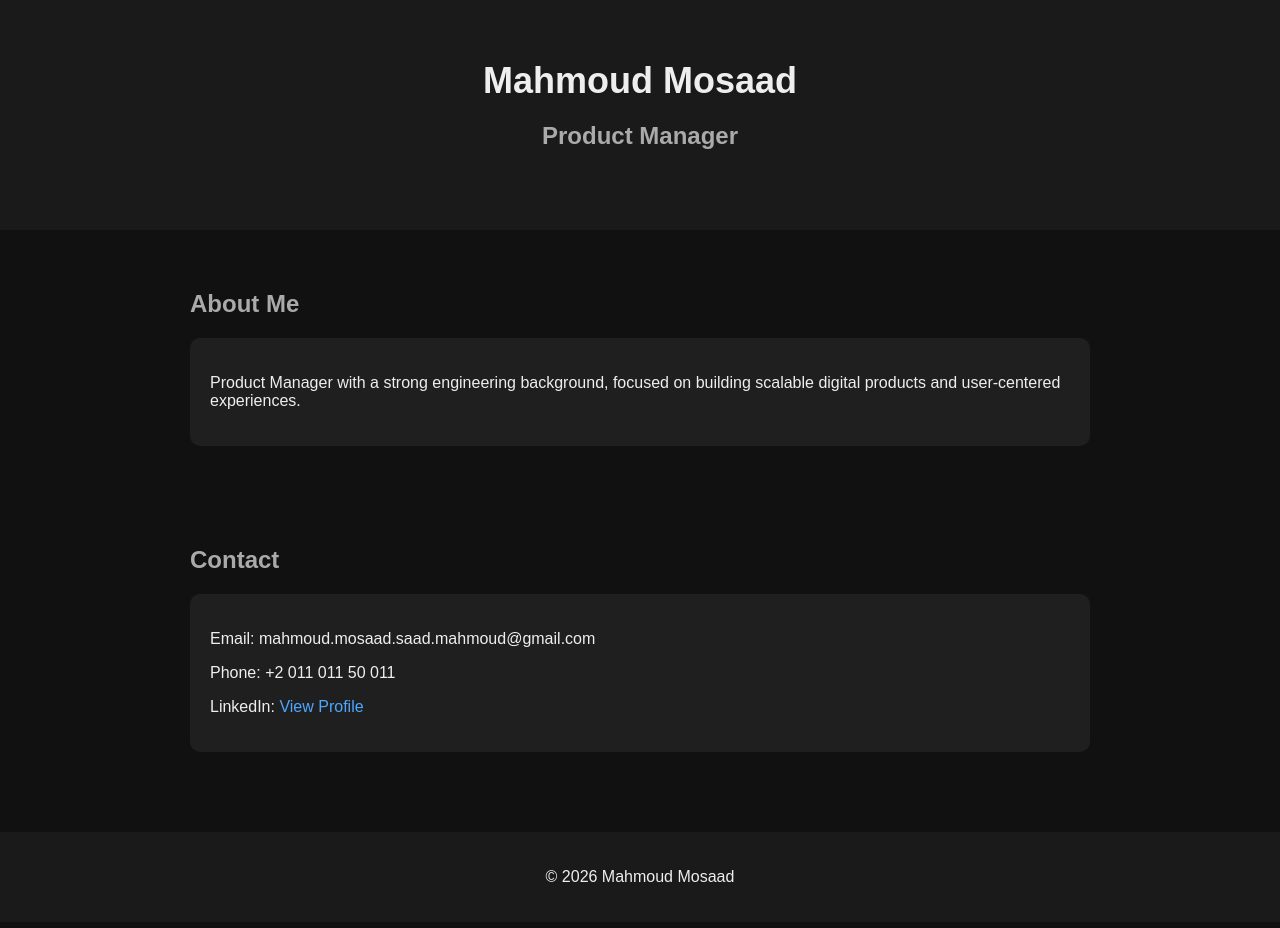
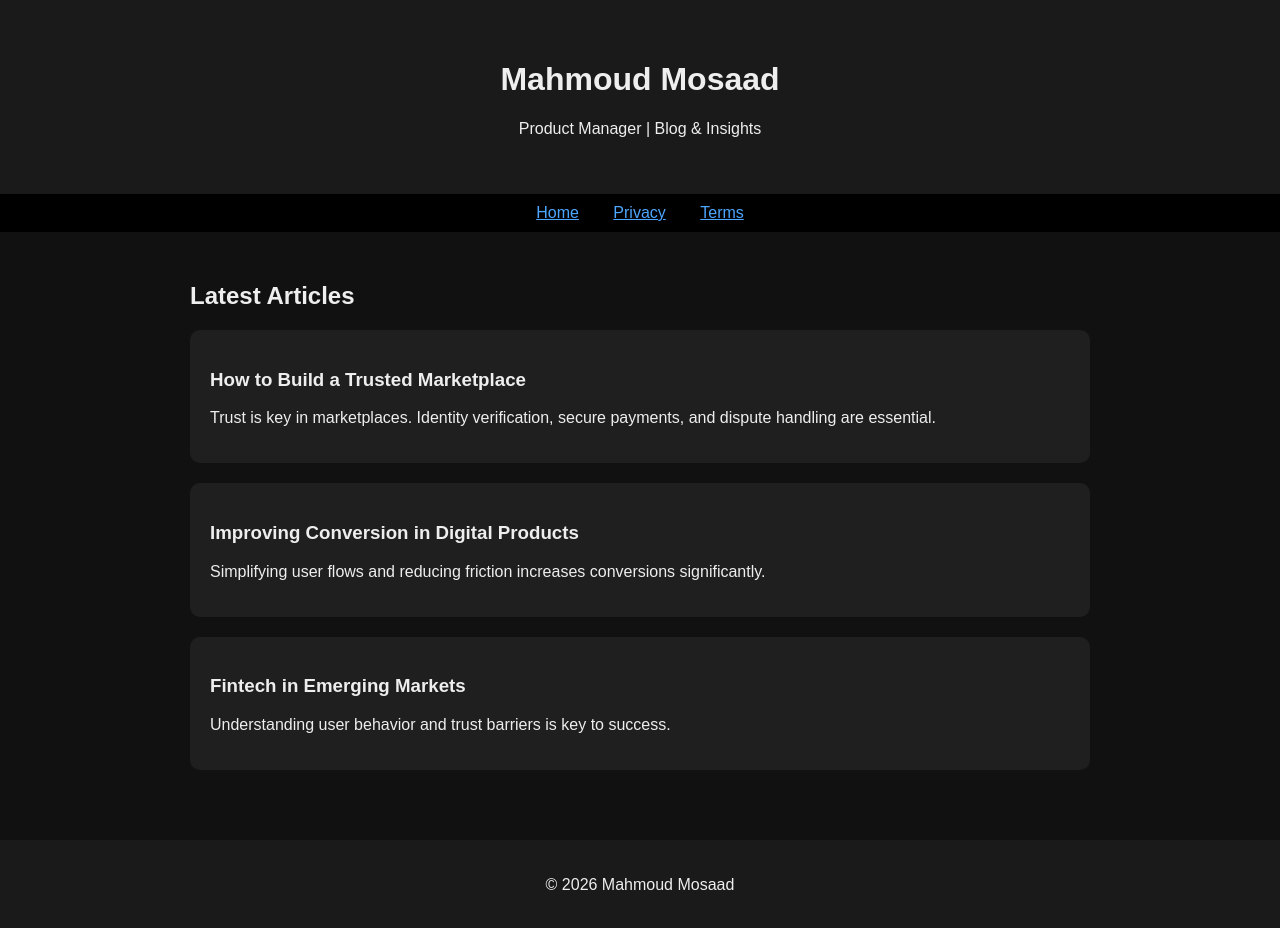
Before and after one commit to mahmoudproduct/mahmoudproduct.github.io, a plain HTML site: page index.html in a window 1280 px wide. Drawn offline with Linux system fonts and the light colour scheme.

Commit message:
Upgrade site

```diff
--- a/index.html
+++ b/index.html
@@ -2,82 +2,55 @@
 <html lang="en">
 <head>
   <meta charset="UTF-8">
-  <title>Mahmoud Mosaad</title>
+  <meta name="viewport" content="width=device-width, initial-scale=1.0">
+  <title>Mahmoud Mosaad | Blog</title>
 
-  <!-- Google Ads Script -->
+  <!-- AdSense -->
   <script async src="https://pagead2.googlesyndication.com/pagead/js/adsbygoogle.js?client=ca-pub-2712273366147972"
      crossorigin="anonymous"></script>
 
   <style>
-    body {
-      font-family: Arial, sans-serif;
-      margin: 0;
-      background: #111;
-      color: #eee;
-    }
-    header {
-      text-align: center;
-      padding: 60px 20px;
-      background: #1a1a1a;
-    }
-    h1 {
-      margin: 0;
-      font-size: 36px;
-    }
-    h2 {
-      color: #aaa;
-    }
-    section {
-      padding: 40px 20px;
-      max-width: 900px;
-      margin: auto;
-    }
-    .card {
-      background: #1f1f1f;
-      padding: 20px;
-      margin-top: 20px;
-      border-radius: 10px;
-    }
-    a {
-      color: #4da6ff;
-      text-decoration: none;
-    }
-    footer {
-      text-align: center;
-      padding: 20px;
-      background: #1a1a1a;
-      margin-top: 40px;
-    }
+    body { font-family: Arial; margin:0; background:#111; color:#eee; }
+    header { text-align:center; padding:40px; background:#1a1a1a; }
+    nav { text-align:center; padding:10px; background:#000; }
+    nav a { margin: 0 15px; color:#4da6ff; }
+    section { max-width:900px; margin:auto; padding:30px; }
+    .card { background:#1f1f1f; padding:20px; margin-top:20px; border-radius:10px; }
+    footer { text-align:center; padding:20px; background:#1a1a1a; margin-top:40px; }
   </style>
 </head>
+
 <body>
 
 <header>
   <h1>Mahmoud Mosaad</h1>
-  <h2>Product Manager</h2>
+  <p>Product Manager | Blog & Insights</p>
 </header>
 
-<section>
-  <h2>About Me</h2>
-  <div class="card">
-    <p>
-      Product Manager with a strong engineering background, focused on building scalable digital products and user-centered experiences.
-    </p>
-  </div>
-</section>
+<nav>
+  <a href="index.html">Home</a>
+  <a href="privacy.html">Privacy</a>
+  <a href="terms.html">Terms</a>
+</nav>
 
 <section>
-  <h2>Contact</h2>
+  <h2>Latest Articles</h2>
+
   <div class="card">
-    <p>Email: mahmoud.mosaad.saad.mahmoud@gmail.com</p>
-    <p>Phone: +2 011 011 50 011</p>
-    <p>
-      LinkedIn:
-      <a href="https://www.linkedin.com/in/mahmoud-mosaad-79534229">
-        View Profile
-      </a>
-    </p>
+    <h3>How to Build a Trusted Marketplace</h3>
+    <p>Trust is key in marketplaces. Identity verification, secure payments, and dispute handling are essential.</p>
   </div>
+
+  <div class="card">
+    <h3>Improving Conversion in Digital Products</h3>
+    <p>Simplifying user flows and reducing friction increases conversions significantly.</p>
+  </div>
+
+  <div class="card">
+    <h3>Fintech in Emerging Markets</h3>
+    <p>Understanding user behavior and trust barriers is key to success.</p>
+  </div>
+
 </section>
 
 <footer>
```
Also changed, not shown: privacy.html (added, +25 -0 lines), terms.html (added, +23 -0 lines).
